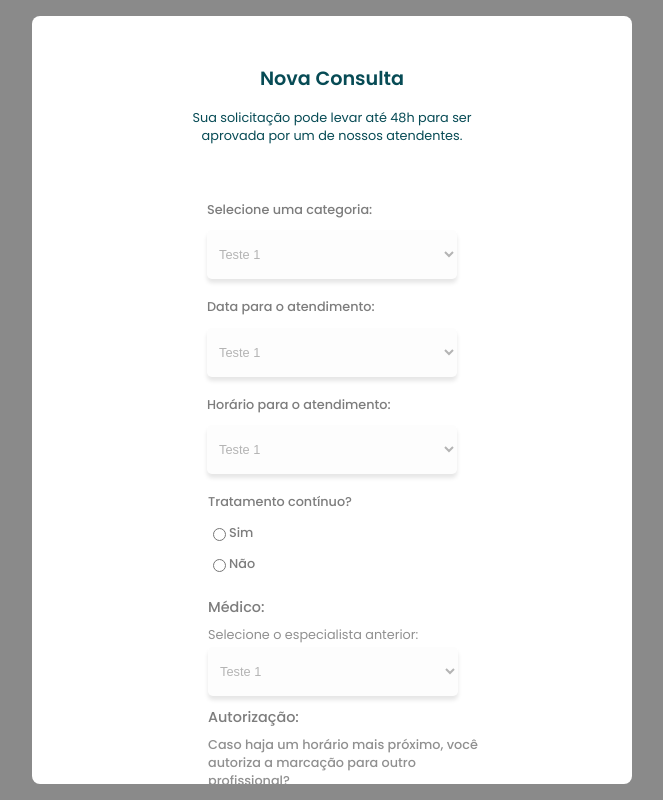
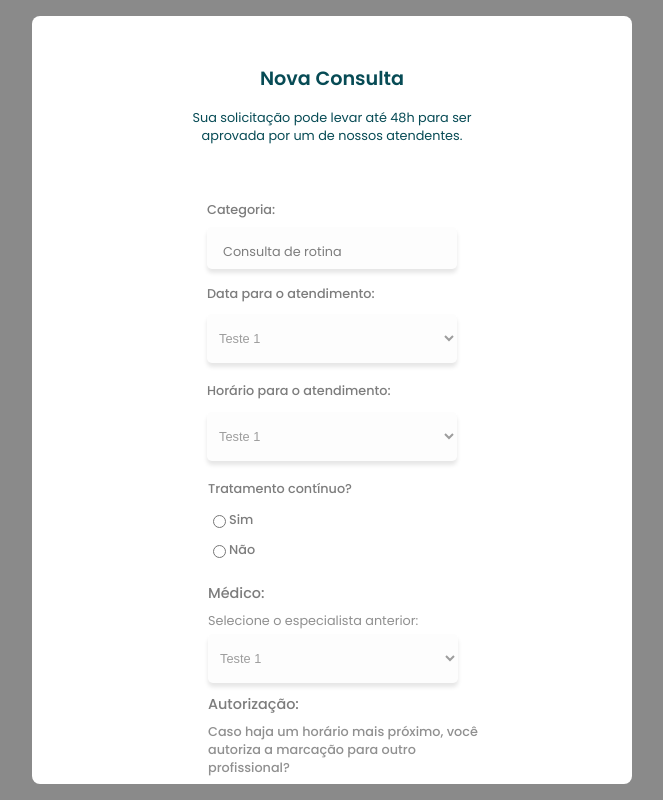
Before and after one commit to jorgelucasalm/petcare, a React (Create React App) app: page / in a window 1280 px wide. Shown: the whole page, without its empty margins (308-971 px from the left). Built offline with nearby package versions, Linux system fonts and the light colour scheme.

Commit message:
fix(agendamento): remove dropdown da tela

```diff
--- a/src/components/Dropdown/style.js
+++ b/src/components/Dropdown/style.js
@@ -1,8 +1,8 @@
-import styled from "styled-components";
+import styled from 'styled-components';
 
 export const DropdownContainer = styled.select`
   width: 100%;
-    color: #b4b4b4;
+  color: #9d9d9d;
   border-radius: 1rem;
   margin: 0.2rem 0;
   max-width: 280px;
@@ -14,8 +14,13 @@ export const DropdownContainer = styled.select`
   font-size: 0.8rem;
   border: none;
 
+  &:hover {
+    background: #efefef;
+    color: #3c3c3c;
+  }
+
   option {
-    color: #074b55;
+    color: #262626;
     margin-top: 0.2rem;
     transition-delay: 0.2s;
 
--- a/src/pages/ScheduleAppointment/index.js
+++ b/src/pages/ScheduleAppointment/index.js
@@ -2,7 +2,7 @@ import PrimaryButton from '../../components/PrimaryButton';
 import SecundaryButton from '../../components/SecundaryButton';
 import Dropdown from '../../components/Dropdown';
 
-import { Container, Card, DropdownContent, RadioContent, Condition, Buttons} from './style';
+import { Container, Card, DropdownContent, Id, RadioContent, Condition, Buttons} from './style';
 
 function ScheduleAppointment() {
   return (
@@ -17,12 +17,10 @@ function ScheduleAppointment() {
         </header>
 
         <DropdownContent>
-          <p>Selecione uma categoria:</p>
-          <Dropdown>
-            <option>Teste 1</option>
-            <option>Teste 2</option>
-            <option>Teste 3</option>
-          </Dropdown>
+          <p>Categoria:</p>
+          <Id>
+            <p>Consulta de rotina</p>
+          </Id>
 
           <p>Data para o atendimento:</p>
           <Dropdown>
--- a/src/pages/ScheduleAppointment/style.js
+++ b/src/pages/ScheduleAppointment/style.js
@@ -15,7 +15,8 @@ export const Container = styled.div`
 
 export const Card = styled.div`
   margin: 1rem 0;
-  overflow: scroll;
+  overflow-y: scroll;
+  overflow-x: hidden;
 
   width: 100%;
   min-width: 323px;
@@ -80,7 +81,6 @@ export const DropdownContent = styled.div`
   max-width: 280px;
   min-width: 250px;
 
-
   p {
     display: flex;
     flex-direction: column;
@@ -89,10 +89,32 @@ export const DropdownContent = styled.div`
     font-weight: 500;
     color: #7d7d7d;
 
-    padding: 1rem 0rem .5rem;
+    padding: 1rem 0rem 0.5rem;
   }
 `;
 
+export const Id = styled.div`
+  display: flex;
+  align-items: center;
+  width: 100%;
+  color: #b4b4b4;
+  border-radius: 1rem;
+  max-width: 280px;
+  min-width: 250px;
+  padding: 0 1rem;
+  background-color: #fdfdfd;
+  box-shadow: 0px 4px 4px rgba(0, 0, 0, 0.1);
+  border-radius: 0.3rem;
+  font-size: 0.8rem;
+
+  p {
+    font-weight: 400;
+  }
+
+  &:hover {
+    background: #efefef;
+  }
+`;
 
 export const RadioContent = styled.div`
   width: 280px;
```
Lines whose indentation alone changed are shown as unchanged.
